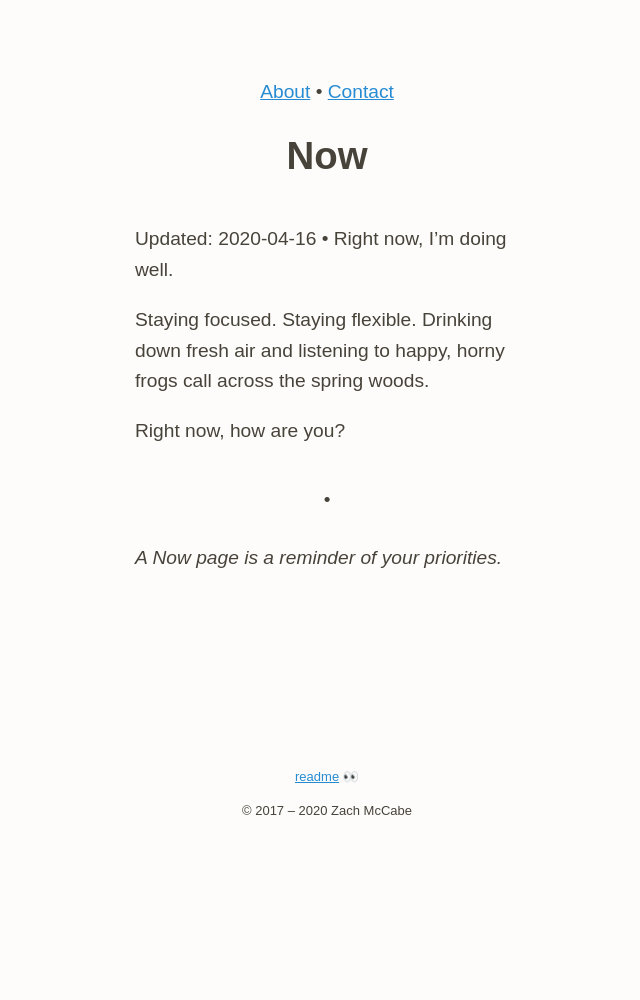
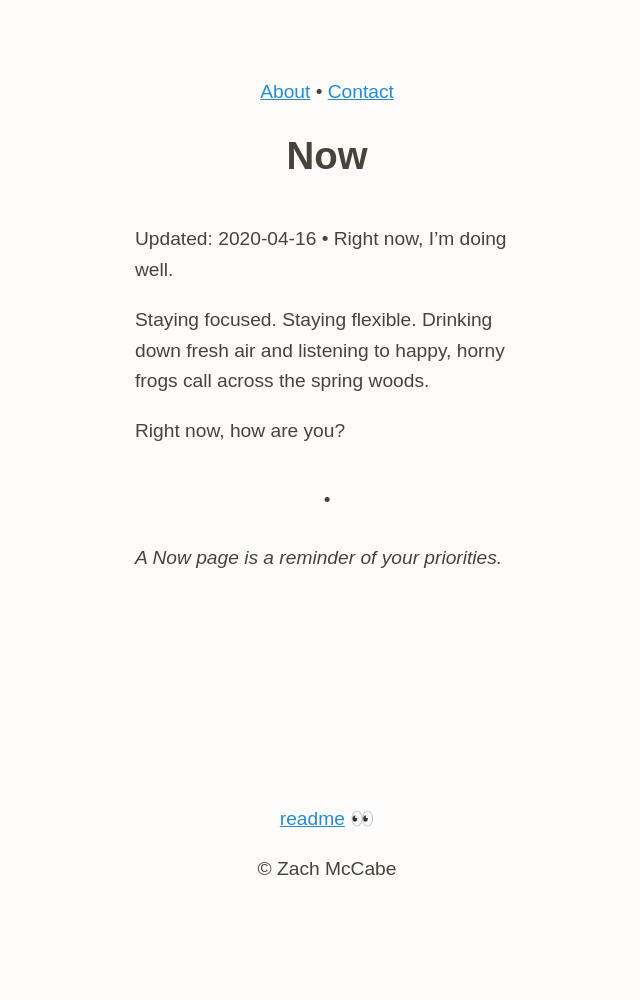
Before and after one commit to zachmccabe/zachmccabe.github.io, a Jekyll site: the page built from now.md, in a window 1280 px wide. Shown: the whole page, without its empty margins (313-953 px from the left). Built offline with Jekyll 4.4.1, drawn with Linux system fonts in a browser that asks for light colours; before the commit the page ends 930 px from its top, so only the background shows below that.

Commit message:
Update footer.html

```diff
--- a/_includes/footer.html
+++ b/_includes/footer.html
@@ -1,5 +1,5 @@
 {% include to_top.html %}
-<div style="padding-top:5em;font-size:small;">
+<div style="padding-top:5em;;">
 <p>{% if page.url == '/ntk.html' %}👾👾👾{% else %}<a href="https://www.zachmccabe.com/ntk.html">readme</a> 👀{% endif %}</p>
-<p>&copy; 2017 – 2020 Zach McCabe</p>
+<p>&copy; Zach McCabe</p>
 </div>
```
